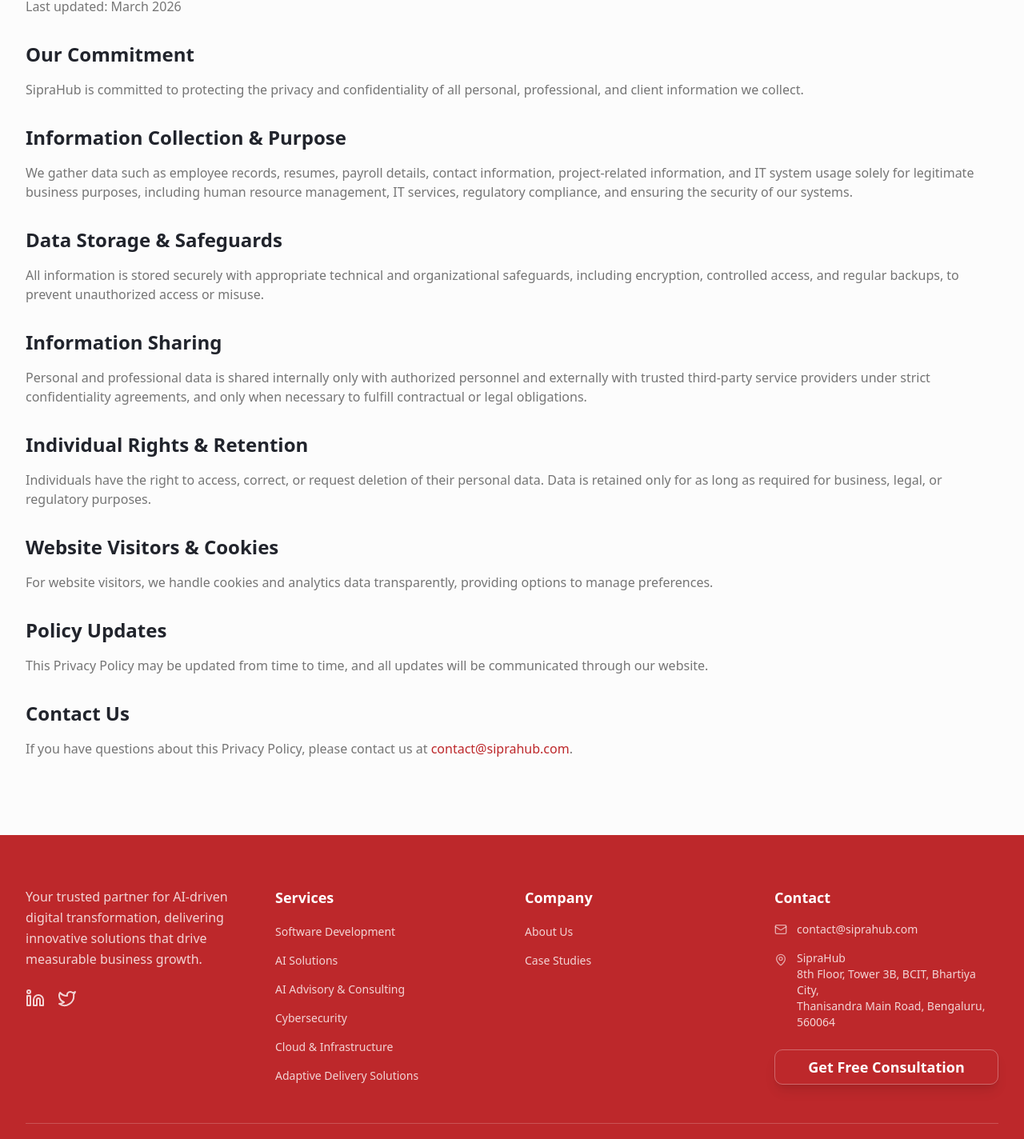
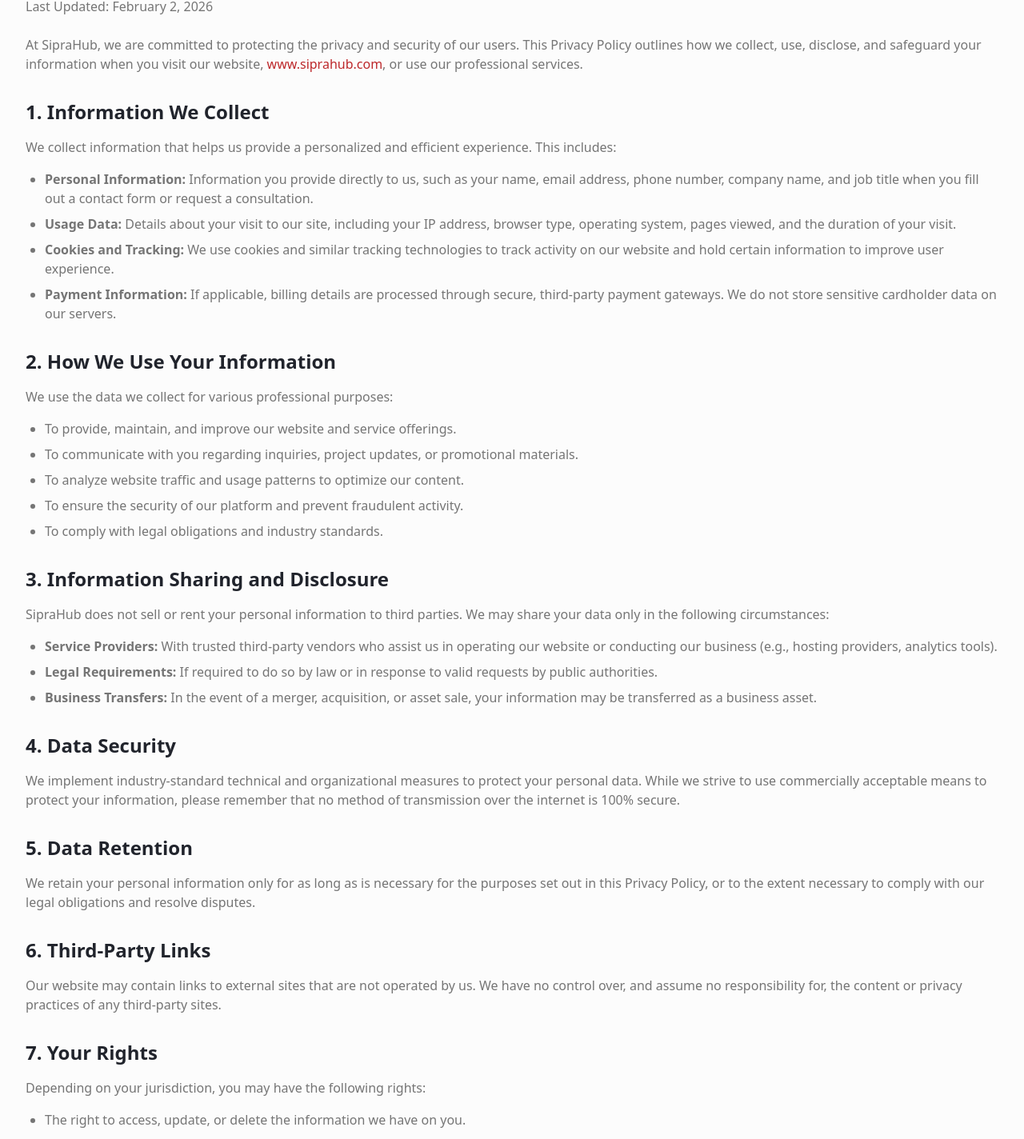
Before and after one commit to contentconcepts/siprait, a React (Vite) app: page /privacy in a window 1280 px wide. Shown: the part 579-2003 px from the top of the page at 80% size. Built offline with nearby package versions, Linux system fonts and the light colour scheme.

Commit message:
UI updates and page changes

```diff
--- a/src/components/ui/button.tsx
+++ b/src/components/ui/button.tsx
@@ -18,6 +18,7 @@ const buttonVariants = cva(
           "bg-secondary text-secondary-foreground hover:bg-secondary/80",
         ghost: "hover:bg-accent hover:text-accent-foreground",
         link: "text-primary underline-offset-4 hover:underline",
+        glass: "bg-white/10 backdrop-blur-md border border-white/20 text-white hover:bg-white/20 transition-all shadow-md",
       },
       size: {
         default: "h-10 px-4 py-2",
--- a/src/pages/PrivacyPolicy.tsx
+++ b/src/pages/PrivacyPolicy.tsx
@@ -49,52 +49,89 @@ const PrivacyPolicy = () => {
 
           <article className="prose prose-lg max-w-none text-foreground">
             <p className="text-muted-foreground mb-6">
-              Last updated: March 2026
+              Last Updated: February 2, 2026
             </p>
 
-            <h2 className="text-2xl font-bold text-foreground mt-8 mb-4">Our Commitment</h2>
-            <p className="text-muted-foreground mb-4">
-              SipraHub is committed to protecting the privacy and confidentiality of all personal, professional, and client information we collect.
+            <p className="text-muted-foreground mb-8">
+              At SipraHub, we are committed to protecting the privacy and security of our users. This Privacy Policy outlines how we collect, use, disclose, and safeguard your information when you visit our website, <a href="https://www.siprahub.com" className="text-primary hover:underline">www.siprahub.com</a>, or use our professional services.
             </p>
 
-            <h2 className="text-2xl font-bold text-foreground mt-8 mb-4">Information Collection & Purpose</h2>
+            <h2 className="text-2xl font-bold text-foreground mt-8 mb-4">1. Information We Collect</h2>
             <p className="text-muted-foreground mb-4">
-              We gather data such as employee records, resumes, payroll details, contact information, project-related information, and IT system usage solely for legitimate business purposes, including human resource management, IT services, regulatory compliance, and ensuring the security of our systems.
+              We collect information that helps us provide a personalized and efficient experience. This includes:
+            </p>
+            <ul className="list-disc pl-6 text-muted-foreground mb-4 space-y-2">
+              <li><strong>Personal Information:</strong> Information you provide directly to us, such as your name, email address, phone number, company name, and job title when you fill out a contact form or request a consultation.</li>
+              <li><strong>Usage Data:</strong> Details about your visit to our site, including your IP address, browser type, operating system, pages viewed, and the duration of your visit.</li>
+              <li><strong>Cookies and Tracking:</strong> We use cookies and similar tracking technologies to track activity on our website and hold certain information to improve user experience.</li>
+              <li><strong>Payment Information:</strong> If applicable, billing details are processed through secure, third-party payment gateways. We do not store sensitive cardholder data on our servers.</li>
+            </ul>
+
+            <h2 className="text-2xl font-bold text-foreground mt-8 mb-4">2. How We Use Your Information</h2>
+            <p className="text-muted-foreground mb-4">
+              We use the data we collect for various professional purposes:
+            </p>
+            <ul className="list-disc pl-6 text-muted-foreground mb-4 space-y-2">
+              <li>To provide, maintain, and improve our website and service offerings.</li>
+              <li>To communicate with you regarding inquiries, project updates, or promotional materials.</li>
+              <li>To analyze website traffic and usage patterns to optimize our content.</li>
+              <li>To ensure the security of our platform and prevent fraudulent activity.</li>
+              <li>To comply with legal obligations and industry standards.</li>
+            </ul>
+
+            <h2 className="text-2xl font-bold text-foreground mt-8 mb-4">3. Information Sharing and Disclosure</h2>
+            <p className="text-muted-foreground mb-4">
+              SipraHub does not sell or rent your personal information to third parties. We may share your data only in the following circumstances:
+            </p>
+            <ul className="list-disc pl-6 text-muted-foreground mb-4 space-y-2">
+              <li><strong>Service Providers:</strong> With trusted third-party vendors who assist us in operating our website or conducting our business (e.g., hosting providers, analytics tools).</li>
+              <li><strong>Legal Requirements:</strong> If required to do so by law or in response to valid requests by public authorities.</li>
+              <li><strong>Business Transfers:</strong> In the event of a merger, acquisition, or asset sale, your information may be transferred as a business asset.</li>
+            </ul>
+
+            <h2 className="text-2xl font-bold text-foreground mt-8 mb-4">4. Data Security</h2>
+            <p className="text-muted-foreground mb-4">
+              We implement industry-standard technical and organizational measures to protect your personal data. While we strive to use commercially acceptable means to protect your information, please remember that no method of transmission over the internet is 100% secure.
             </p>
 
-            <h2 className="text-2xl font-bold text-foreground mt-8 mb-4">Data Storage & Safeguards</h2>
+            <h2 className="text-2xl font-bold text-foreground mt-8 mb-4">5. Data Retention</h2>
             <p className="text-muted-foreground mb-4">
-              All information is stored securely with appropriate technical and organizational safeguards, including encryption, controlled access, and regular backups, to prevent unauthorized access or misuse.
+              We retain your personal information only for as long as is necessary for the purposes set out in this Privacy Policy, or to the extent necessary to comply with our legal obligations and resolve disputes.
             </p>
 
-            <h2 className="text-2xl font-bold text-foreground mt-8 mb-4">Information Sharing</h2>
+            <h2 className="text-2xl font-bold text-foreground mt-8 mb-4">6. Third-Party Links</h2>
             <p className="text-muted-foreground mb-4">
-              Personal and professional data is shared internally only with authorized personnel and externally with trusted third-party service providers under strict confidentiality agreements, and only when necessary to fulfill contractual or legal obligations.
+              Our website may contain links to external sites that are not operated by us. We have no control over, and assume no responsibility for, the content or privacy practices of any third-party sites.
             </p>
 
-            <h2 className="text-2xl font-bold text-foreground mt-8 mb-4">Individual Rights & Retention</h2>
+            <h2 className="text-2xl font-bold text-foreground mt-8 mb-4">7. Your Rights</h2>
             <p className="text-muted-foreground mb-4">
-              Individuals have the right to access, correct, or request deletion of their personal data. Data is retained only for as long as required for business, legal, or regulatory purposes.
+              Depending on your jurisdiction, you may have the following rights:
+            </p>
+            <ul className="list-disc pl-6 text-muted-foreground mb-4 space-y-2">
+              <li>The right to access, update, or delete the information we have on you.</li>
+              <li>The right to object to our processing of your personal data.</li>
+              <li>The right to withdraw consent at any time where we relied on your consent to process your information.</li>
+            </ul>
+
+            <h2 className="text-2xl font-bold text-foreground mt-8 mb-4">8. Children's Privacy</h2>
+            <p className="text-muted-foreground mb-4">
+              Our services are not directed to anyone under the age of 13. We do not knowingly collect personally identifiable information from children.
             </p>
 
-            <h2 className="text-2xl font-bold text-foreground mt-8 mb-4">Website Visitors & Cookies</h2>
+            <h2 className="text-2xl font-bold text-foreground mt-8 mb-4">9. Changes to This Policy</h2>
             <p className="text-muted-foreground mb-4">
-              For website visitors, we handle cookies and analytics data transparently, providing options to manage preferences.
+              We may update our Privacy Policy from time to time. We will notify you of any changes by posting the new Privacy Policy on this page and updating the "Last Updated" date at the top.
             </p>
 
-            <h2 className="text-2xl font-bold text-foreground mt-8 mb-4">Policy Updates</h2>
+            <h2 className="text-2xl font-bold text-foreground mt-8 mb-4">10. Contact Us</h2>
             <p className="text-muted-foreground mb-4">
-              This Privacy Policy may be updated from time to time, and all updates will be communicated through our website.
+              If you have any questions about this Privacy Policy, please contact us at:
             </p>
-
-            <h2 className="text-2xl font-bold text-foreground mt-8 mb-4">Contact Us</h2>
-            <p className="text-muted-foreground mb-4">
-              If you have questions about this Privacy Policy, please contact us at{" "}
-              <a href="mailto:contact@siprahub.com" className="text-primary hover:underline">
-                contact@siprahub.com
-              </a>
-              .
-            </p>
+            <ul className="list-none text-muted-foreground mb-4 space-y-1">
+              <li><strong>SipraHub Website:</strong> <a href="https://www.siprahub.com" className="text-primary hover:underline">www.siprahub.com</a></li>
+              <li><strong>Email:</strong> <a href="mailto:info@siprahub.com" className="text-primary hover:underline">info@siprahub.com</a></li>
+            </ul>
           </article>
         </div>
       </section>
```
